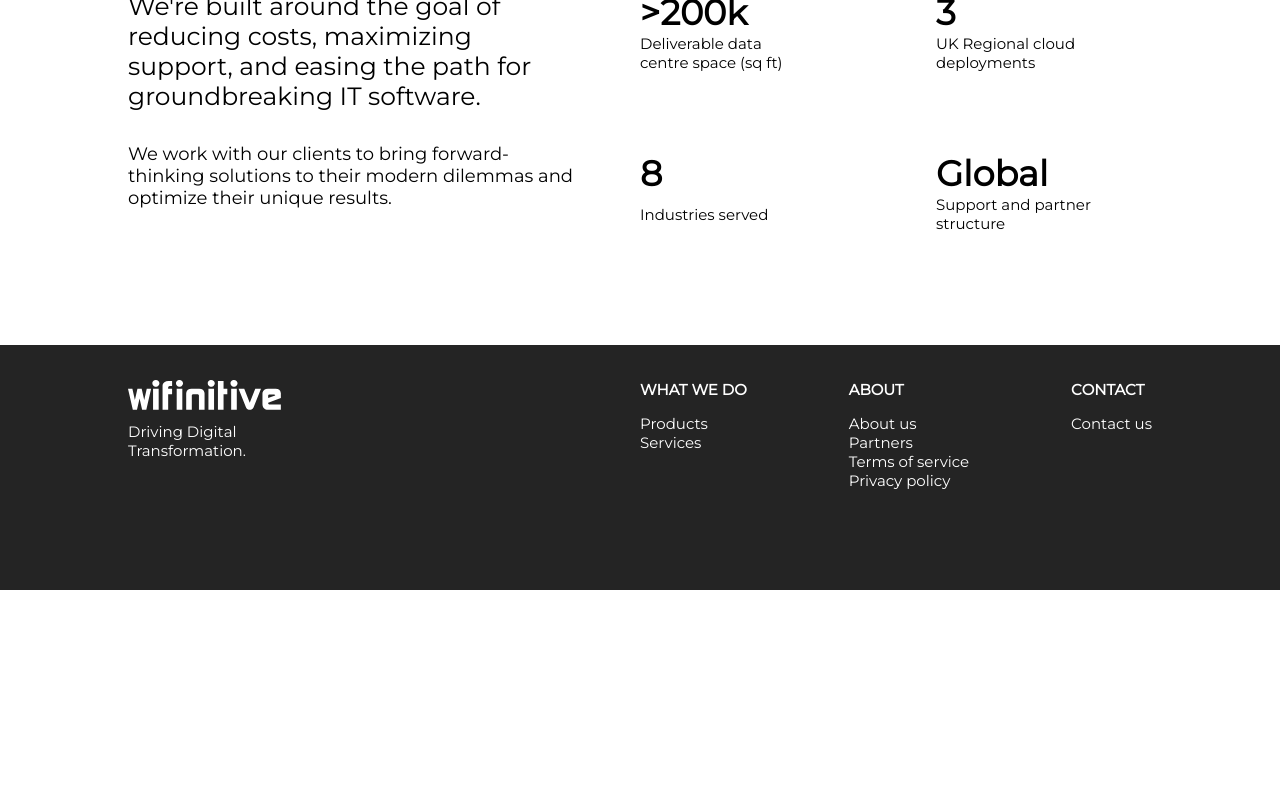
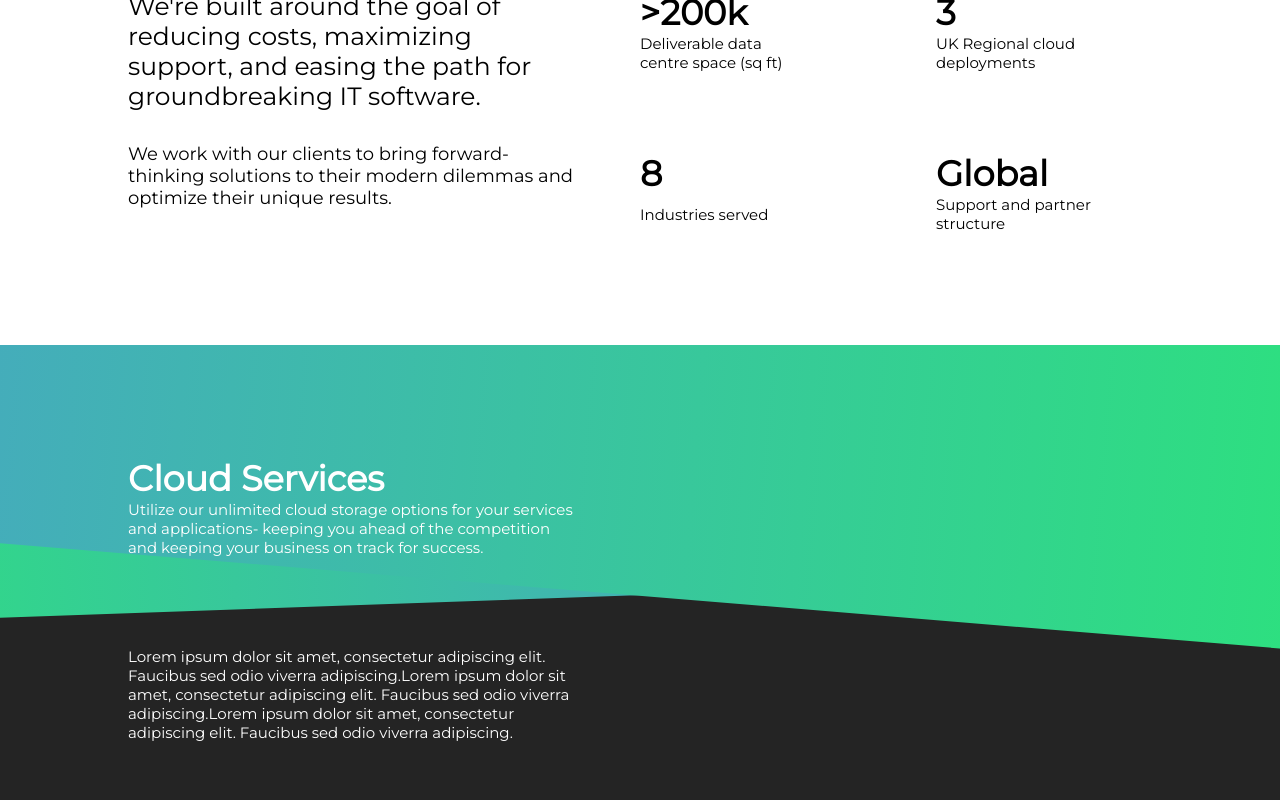
Before and after one commit to KLewin23/wifinitive, a Next.js app: page / in a window 1280 px wide. Shown: the part 1048-1848 px from the top of the page. Before the commit the page ends 1638 px from the top, so only its background shows below. Built offline with nearby package versions, Linux system fonts and the light colour scheme.

Commit message:
most of cloud services section

```diff
--- a/pages/index.tsx
+++ b/pages/index.tsx
@@ -82,6 +82,24 @@ const Home: NextPage = () => {
                         </div>
                     </div>
                 </div>
+                <div className={styles.cloudServices}>
+                    <div className={styles.csBarWrapper}>
+                        <div className={styles.csColourBar1} />
+                        <div className={styles.csColourBar2} />
+                    </div>
+                    <div className={styles.csTextWrapper}>
+                        <h3>Cloud Services</h3>
+                        <h6>
+                            Utilize our unlimited cloud storage options for your services and applications- keeping you ahead of the competition and
+                            keeping your business on track for success.
+                        </h6>
+                        <h6 style={{ marginTop: '20%' }}>
+                            Lorem ipsum dolor sit amet, consectetur adipiscing elit. Faucibus sed odio viverra adipiscing.Lorem ipsum dolor sit amet,
+                            consectetur adipiscing elit. Faucibus sed odio viverra adipiscing.Lorem ipsum dolor sit amet, consectetur adipiscing elit.
+                            Faucibus sed odio viverra adipiscing.
+                        </h6>
+                    </div>
+                </div>
             </main>
             <Footer />
         </>
--- a/styles/Home.module.css
+++ b/styles/Home.module.css
@@ -97,6 +97,50 @@
     flex-direction: column;
 }
 
+.cloudServices {
+    position: relative;
+    z-index: 40;
+    color: white;
+    background-color: #242424;
+    border-bottom: solid 1px white;
+}
+
+.csBarWrapper {
+    position: absolute;
+    height: 250px;
+    width: 100%;
+    z-index: 30;
+}
+
+.csColourBar1 {
+    position: absolute;
+    z-index: 20;
+    height: 500px;
+    width: 120%;
+    right: -10%;
+    bottom: 0;
+    background: linear-gradient(90deg, #46a9bf 1.8%, #2de07f 94.76%);
+    transform: rotate(4.7deg); /* -85 */
+}
+
+.csColourBar2 {
+    position: absolute;
+    z-index: 10;
+    height: 500px;
+    width: 120%;
+    left: -10%;
+    bottom: 0;
+    background: linear-gradient(90deg, #2de07f -7.72%, #46a9bf 62.81%);
+    transform: rotate(-2.03deg); /* -91.73 */
+}
+
+.csTextWrapper {
+    position: relative;
+    z-index: 40;
+    padding: 5em 5%;
+    max-width: 36rem;
+}
+
 @media only screen and (min-width: 850px) {
     .quarterTiles {
         grid-template-columns: 1fr 1fr;
@@ -107,4 +151,7 @@
         padding: 7rem 10%;
         grid-template-columns: 1fr 1fr;
     }
+    .csTextWrapper {
+        padding: 7rem 0 7em 10%;
+    }
 }
--- a/styles/globals.css
+++ b/styles/globals.css
@@ -1,11 +1,27 @@
 html,
 body {
     scroll-behavior: smooth;
-    overflow-x: hidden;
+    overflow: overlay;
     padding: 0;
     margin: 0;
     font-family: 'Montserrat', -apple-system, BlinkMacSystemFont, Segoe UI, Roboto, Oxygen, Ubuntu, Cantarell, Fira Sans, Droid Sans, Helvetica Neue,
         sans-serif;
+}
+
+::-webkit-scrollbar {
+    width: 10px;
+    height: 10px;
+}
+
+::-webkit-scrollbar-track {
+    -webkit-box-shadow: inset 0 0 6px rgba(0, 0, 0, 0.3);
+    background: rgba(0, 0, 0, 0);
+}
+
+::-webkit-scrollbar-thumb {
+    border-radius: 10px;
+    -webkit-box-shadow: inset 0 0 6px rgba(0, 0, 0, 0.3);
+    background: rgb(206, 205, 205);
 }
 
 a {
```
